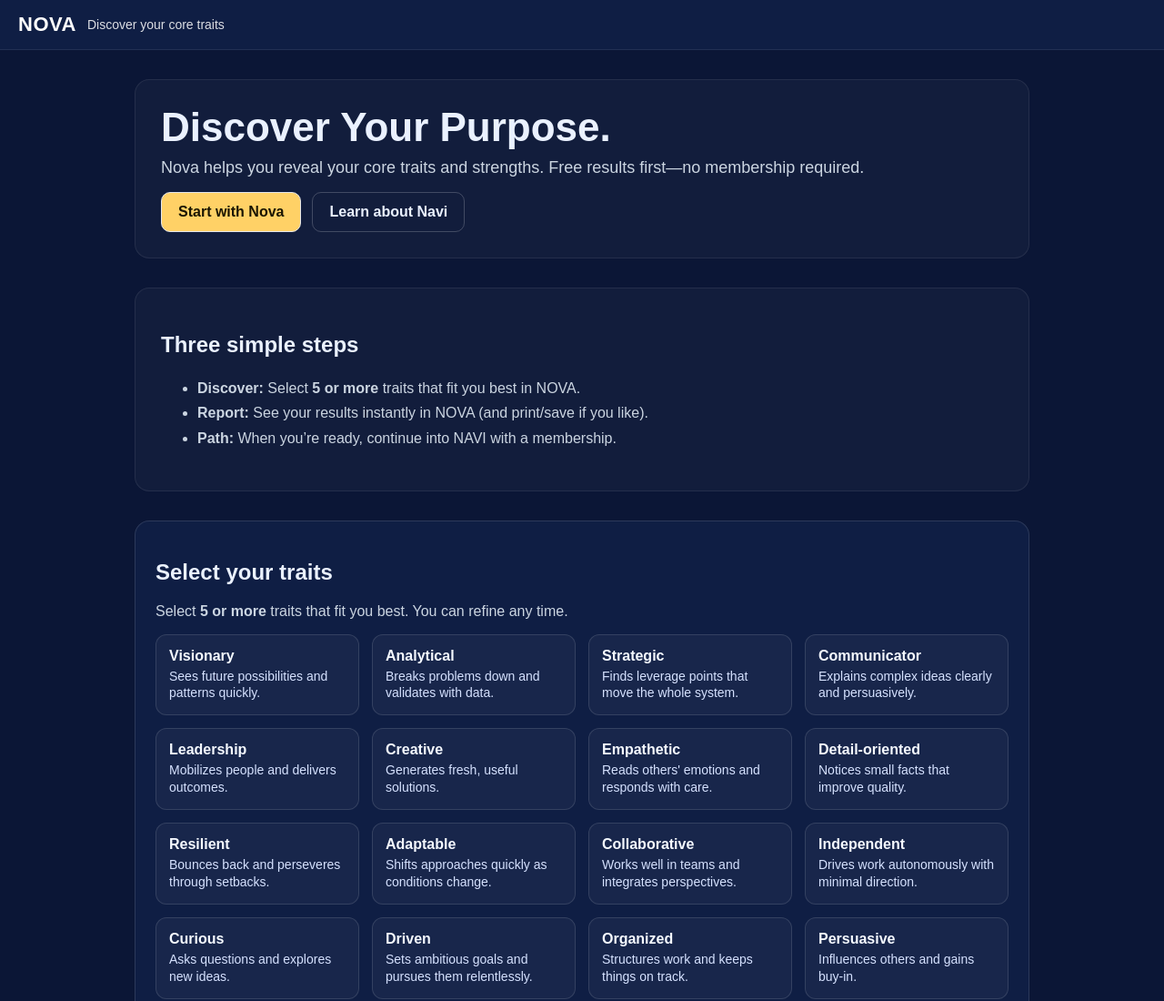
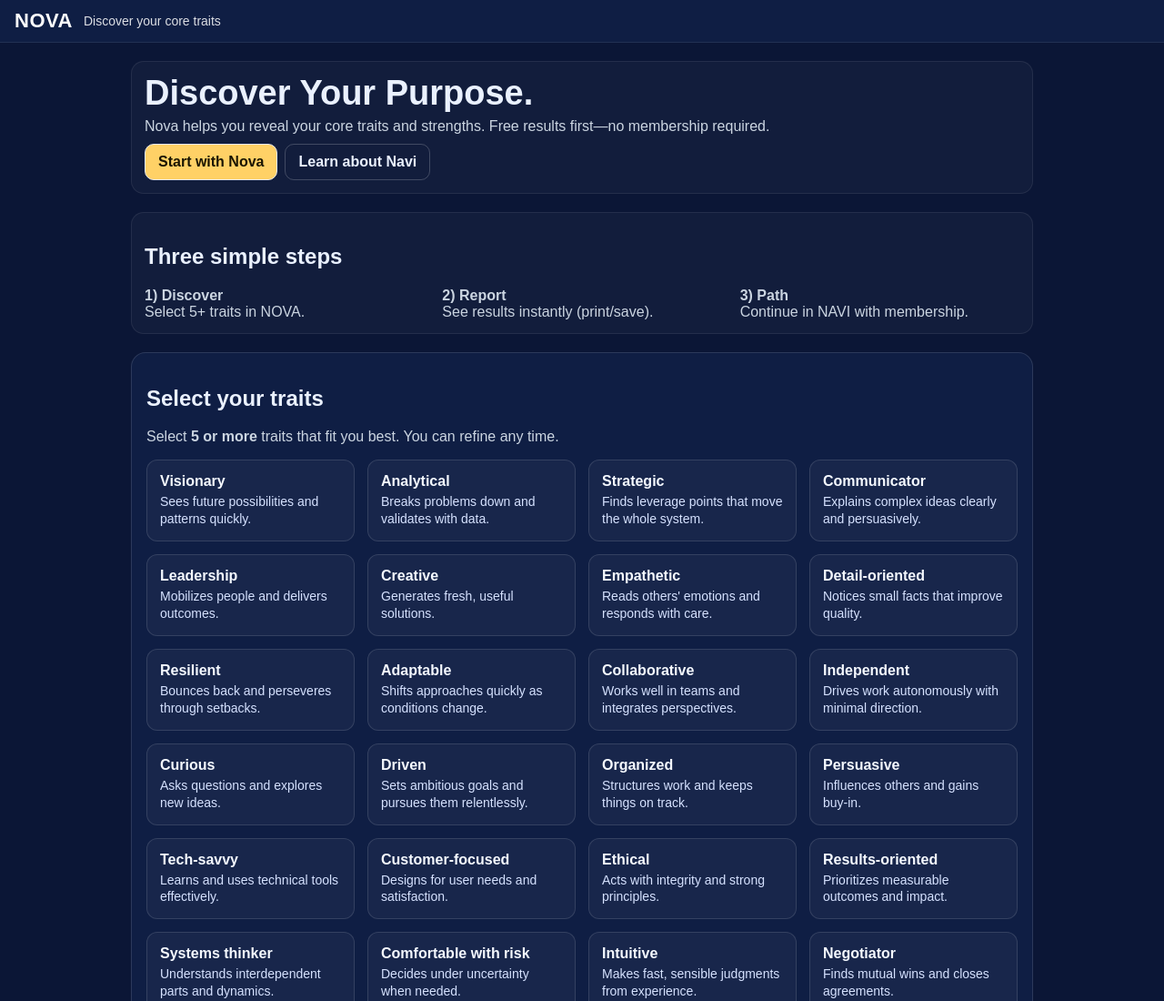
Before and after one commit to Lean4me2025/The-All-Nova_Navi_092125, a plain HTML site: page index.html in a window 1280 px wide. Shown: the top 1100 px of the page at 91% size. Drawn offline with Linux system fonts and the light colour scheme.

Commit message:
Add files via upload

```diff
--- a/index.html
+++ b/index.html
@@ -14,10 +14,10 @@
     * { box-sizing: border-box; }
     body { margin:0; font-family: Arial, Helvetica, sans-serif; color:var(--ink); background:#0b1636; }
     a { text-decoration:none; }
-    section { max-width:1024px; margin:32px auto; padding:0 20px; }
+    section { max-width:1024px; margin:20px auto; padding:0 16px; }
 
     .brand-header { display:flex; align-items:center; justify-content:space-between;
-      padding:14px 20px; background:var(--nova); color:#fff; border-bottom:1px solid rgba(255,255,255,.08);
+      padding:10px 16px; background:var(--nova); color:#fff; border-bottom:1px solid rgba(255,255,255,.08);
       position:sticky; top:0; z-index:10; }
     .brand-left { display:flex; align-items:center; gap:12px; }
     .brand-mark { font-weight:800; letter-spacing:.5px; font-size:22px; }
@@ -25,15 +25,15 @@
 
     .hero { color:#eaf1ff; }
     .hero-card { background:rgba(255,255,255,0.03); border:1px solid rgba(255,255,255,0.08);
-      border-radius:16px; padding:28px; }
-    .hero h1 { font-size:44px; line-height:1.1; margin:0 0 10px 0; }
-    .hero p { font-size:18px; color:#cbd5e1; margin:0 0 16px 0; }
-    .cta-row { display:flex; gap:12px; flex-wrap:wrap; }
-    .btn { display:inline-block; padding:12px 18px; border-radius:10px; border:1px solid var(--edge);
+      border-radius:14px; padding:14px; }
+    .hero h1 { font-size:38px; line-height:1.1; margin:0 0 6px 0; }
+    .hero p { font-size:16px; color:#cbd5e1; margin:0 0 10px 0; }
+    .cta-row { display:flex; gap:8px; flex-wrap:wrap; }
+    .btn { display:inline-block; padding:10px 14px; border-radius:10px; border:1px solid var(--edge);
       background:var(--accent); color:#1a1500; font-weight:700; }
     .btn.secondary { background:transparent; color:#eaf1ff; border-color:rgba(255,255,255,0.2); }
 
-    .traits-wrap { background:#0f1e44; border:1px solid rgba(255,255,255,0.12); border-radius:16px; color:#eaf1ff; padding:22px; }
+    .traits-wrap { background:#0f1e44; border:1px solid rgba(255,255,255,0.12); border-radius:16px; color:#eaf1ff; padding:16px; }
     .traits-grid { display:grid; grid-template-columns: repeat(auto-fit, minmax(220px, 1fr)); gap:14px; }
     .trait-check { position:absolute; opacity:0; pointer-events:none; }
     .trait-card { display:block; background:var(--cardBg); border:1px solid var(--cardStroke); border-radius:12px;
@@ -90,11 +90,11 @@
   <section class="hero">
     <div class="hero-card">
       <h2>Three simple steps</h2>
-      <ul style="color:#cbd5e1; line-height:1.7;">
-        <li><b>Discover:</b> Select <b>5 or more</b> traits that fit you best in NOVA.</li>
-        <li><b>Report:</b> See your results instantly in NOVA (and print/save if you like).</li>
-        <li><b>Path:</b> When you’re ready, continue into NAVI with a membership.</li>
-      </ul>
+      <div style="display:flex; justify-content:space-between; flex-wrap:wrap; gap:20px; color:#cbd5e1;">
+        <div style="flex:1; min-width:200px;"><b>1) Discover</b><br/>Select 5+ traits in NOVA.</div>
+        <div style="flex:1; min-width:200px;"><b>2) Report</b><br/>See results instantly (print/save).</div>
+        <div style="flex:1; min-width:200px;"><b>3) Path</b><br/>Continue in NAVI with membership.</div>
+      </div>
     </div>
   </section>
 
```
